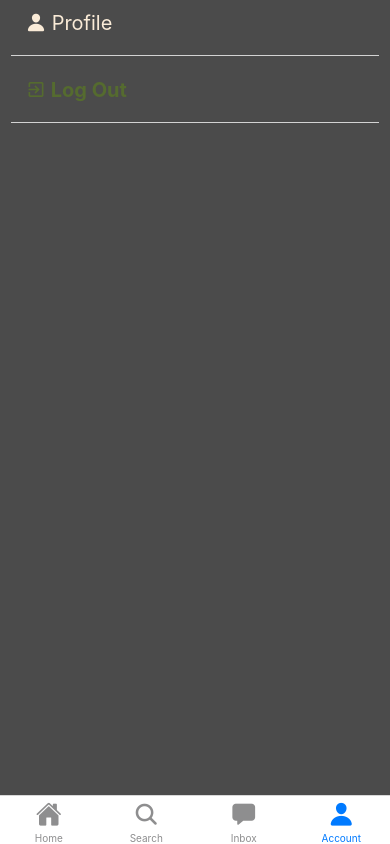
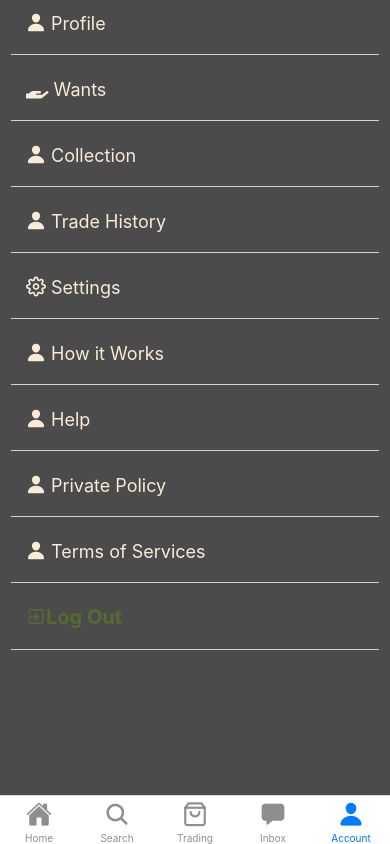
Before and after one commit to steversonTong/kicksflip, a React Native app: screen /Account in a window 390 px wide. Built offline with nearby package versions, Linux system fonts and the light colour scheme.

Commit message:
added trading tabs and account options, need to change account option icons

```diff
--- a/src/screens/AccountScreen.js
+++ b/src/screens/AccountScreen.js
@@ -8,8 +8,10 @@ import {
   Platform,
 } from "react-native";
 import { StatusBar } from "expo-status-bar";
-import LOGOUT from "react-native-vector-icons/MaterialCommunityIcons";
-import PROFILE from "react-native-vector-icons/Ionicons";
+import MaterialCommunityIcons from "react-native-vector-icons/MaterialCommunityIcons";
+import Ionicons from "react-native-vector-icons/Ionicons";
+import Feather from "react-native-vector-icons/Feather";
+import FontAwsome from "react-native-vector-icons/FontAwesome5";
 
 import { AuthContext } from "../components/context";
 
@@ -21,7 +23,67 @@ const AccountScreen = () => {
       <View style={styles.line}>
         <TouchableOpacity onPress={() => {}}>
           <Text style={styles.normal_text}>
-            <PROFILE name="ios-person" color="#FAEBD7" size={20} /> Profile
+            <Ionicons name="ios-person" color="#FAEBD7" size={20} /> Profile
+          </Text>
+        </TouchableOpacity>
+      </View>
+      <View style={styles.line}>
+        <TouchableOpacity onPress={() => {}}>
+          <Text style={styles.normal_text}>
+            <FontAwsome name="hand-holding" color="#FAEBD7" size={20} /> Wants
+          </Text>
+        </TouchableOpacity>
+      </View>
+      <View style={styles.line}>
+        <TouchableOpacity onPress={() => {}}>
+          <Text style={styles.normal_text}>
+            <Ionicons name="ios-person" color="#FAEBD7" size={20} /> Collection
+          </Text>
+        </TouchableOpacity>
+      </View>
+      <View style={styles.line}>
+        <TouchableOpacity onPress={() => {}}>
+          <Text style={styles.normal_text}>
+            <Ionicons name="ios-person" color="#FAEBD7" size={20} /> Trade
+            History
+          </Text>
+        </TouchableOpacity>
+      </View>
+      <View style={styles.line}>
+        <TouchableOpacity onPress={() => {}}>
+          <Text style={styles.normal_text}>
+            <Feather name="settings" color="#FAEBD7" size={20} /> Settings
+          </Text>
+        </TouchableOpacity>
+      </View>
+      <View style={styles.line}>
+        <TouchableOpacity onPress={() => {}}>
+          <Text style={styles.normal_text}>
+            <Ionicons name="ios-person" color="#FAEBD7" size={20} /> How it
+            Works
+          </Text>
+        </TouchableOpacity>
+      </View>
+      <View style={styles.line}>
+        <TouchableOpacity onPress={() => {}}>
+          <Text style={styles.normal_text}>
+            <Ionicons name="ios-person" color="#FAEBD7" size={20} /> Help
+          </Text>
+        </TouchableOpacity>
+      </View>
+      <View style={styles.line}>
+        <TouchableOpacity onPress={() => {}}>
+          <Text style={styles.normal_text}>
+            <Ionicons name="ios-person" color="#FAEBD7" size={20} /> Private
+            Policy
+          </Text>
+        </TouchableOpacity>
+      </View>
+      <View style={styles.line}>
+        <TouchableOpacity onPress={() => {}}>
+          <Text style={styles.normal_text}>
+            <Ionicons name="ios-person" color="#FAEBD7" size={20} /> Terms of
+            Services
           </Text>
         </TouchableOpacity>
       </View>
@@ -32,7 +94,12 @@ const AccountScreen = () => {
           }}
         >
           <Text style={styles.logout}>
-            <LOGOUT name="exit-to-app" color="#556B2F" size={20} /> Log Out
+            <MaterialCommunityIcons
+              name="exit-to-app"
+              color="#556B2F"
+              size={20}
+            />
+            Log Out
           </Text>
         </TouchableOpacity>
       </View>
@@ -57,7 +124,7 @@ const styles = StyleSheet.create({
   },
   normal_text: {
     color: "#FAEBD7",
-    fontSize: 20,
+    fontSize: 18,
   },
   logout: {
     color: "#556B2F",
--- a/src/screens/MainTabScreen.js
+++ b/src/screens/MainTabScreen.js
@@ -1,11 +1,13 @@
 import React from "react";
 import { createBottomTabNavigator } from "@react-navigation/bottom-tabs";
 import Icon from "react-native-vector-icons/Ionicons";
+import Feather from "react-native-vector-icons/Feather";
 
 import HomeScreen from "./HomeScreen";
 import SearchScreen from "./SearchScreen";
 import InboxScreen from "./InboxScreen";
 import AccoutScreen from "./AccountScreen";
+import TradeScreen from "./TradeScreen";
 
 const Tab = createBottomTabNavigator();
 
@@ -37,6 +39,15 @@ const MainTabScreen = () => {
         }}
       />
       <Tab.Screen
+        name="Trading"
+        component={TradeScreen}
+        options={{
+          tabBarIcon: ({ color }) => (
+            <Feather name="shopping-bag" color={color} size={26} />
+          ),
+        }}
+      />
+      <Tab.Screen
         name="Inbox"
         component={InboxScreen}
         options={{
--- /dev/null
+++ b/src/screens/TradeScreen.js
@@ -0,0 +1,22 @@
+import React from "react";
+import { StyleSheet, Text, SafeAreaView, Platform } from "react-native";
+import { StatusBar } from "expo-status-bar";
+
+const HomeScreen = ({}) => {
+  return (
+    <SafeAreaView style={styles.container}>
+      <Text style={{ color: "white" }}>Trade Screen</Text>
+    </SafeAreaView>
+  );
+};
+
+const styles = StyleSheet.create({
+  container: {
+    flex: 1,
+    backgroundColor: "#4B4B4B",
+    alignItems: "center",
+    paddingTop: Platform.OS === "android" ? StatusBar.currentHeight : 0,
+  },
+});
+
+export default HomeScreen;
```
